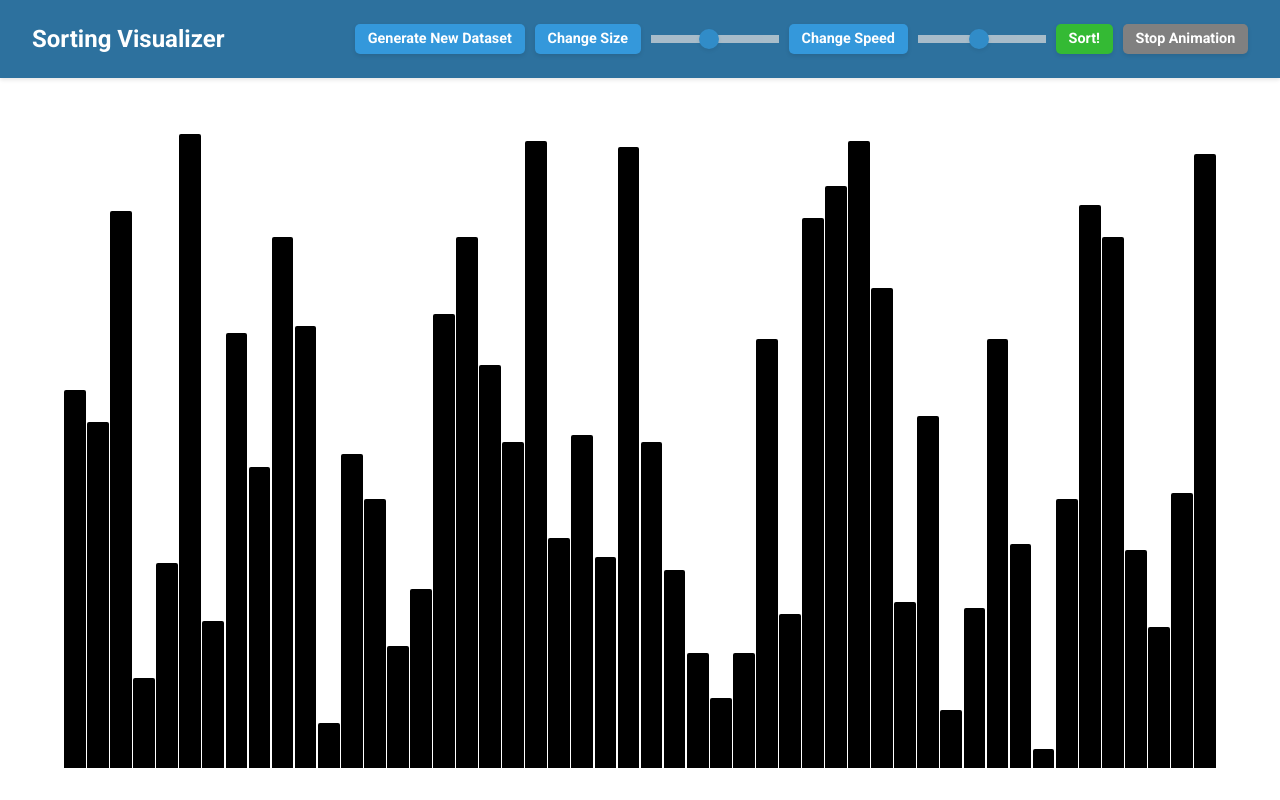
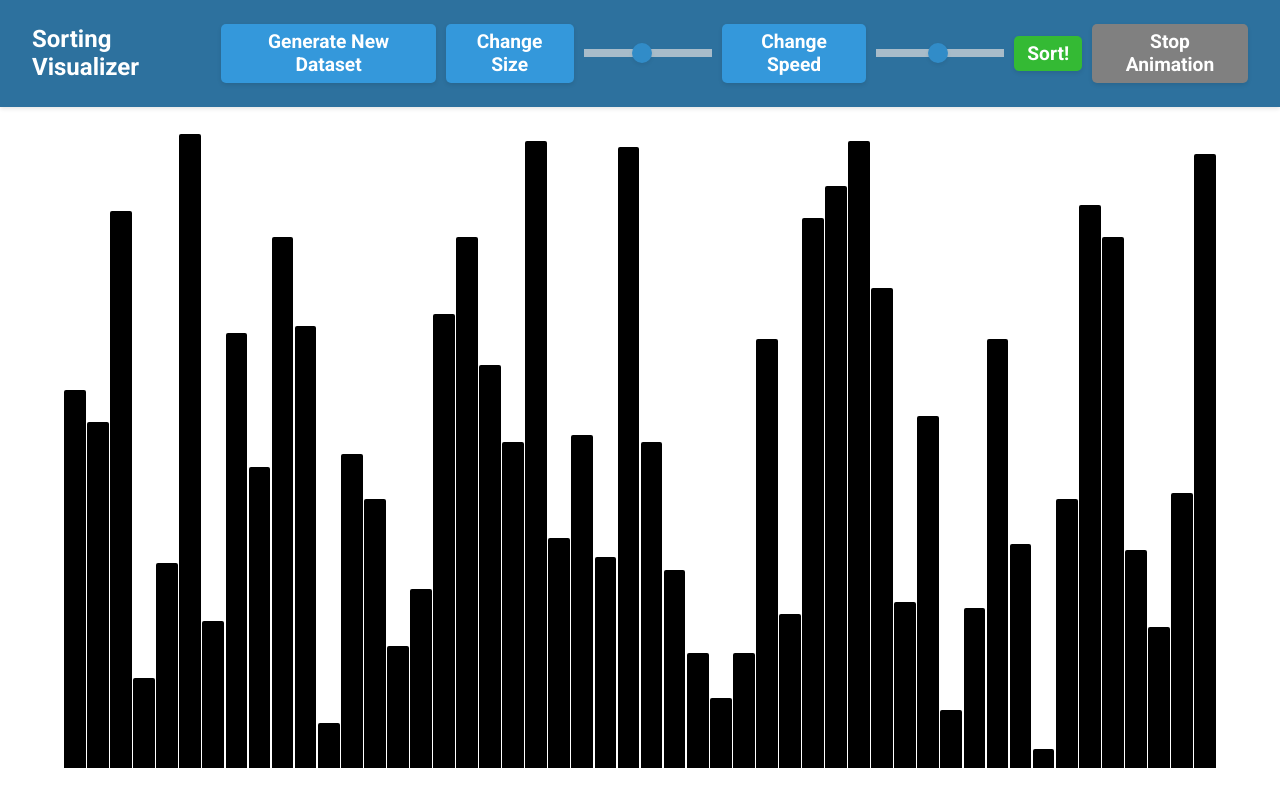
Before and after one commit to Froxzen/Sorting-Algorithm, a website built with Vite: page index.html in a window 1280 px wide. Built offline with nearby package versions, Linux system fonts and the light colour scheme.

Commit message:
Increased the font size of the button

```diff
--- a/src/style.css
+++ b/src/style.css
@@ -34,7 +34,7 @@ header {
 
 button {
     text-align: center;
-    font-size: 0.9rem;
+    font-size: 1.2rem;
     padding: 0.5vw 1vw;
     border: none;
     border-radius: 5px;
```
